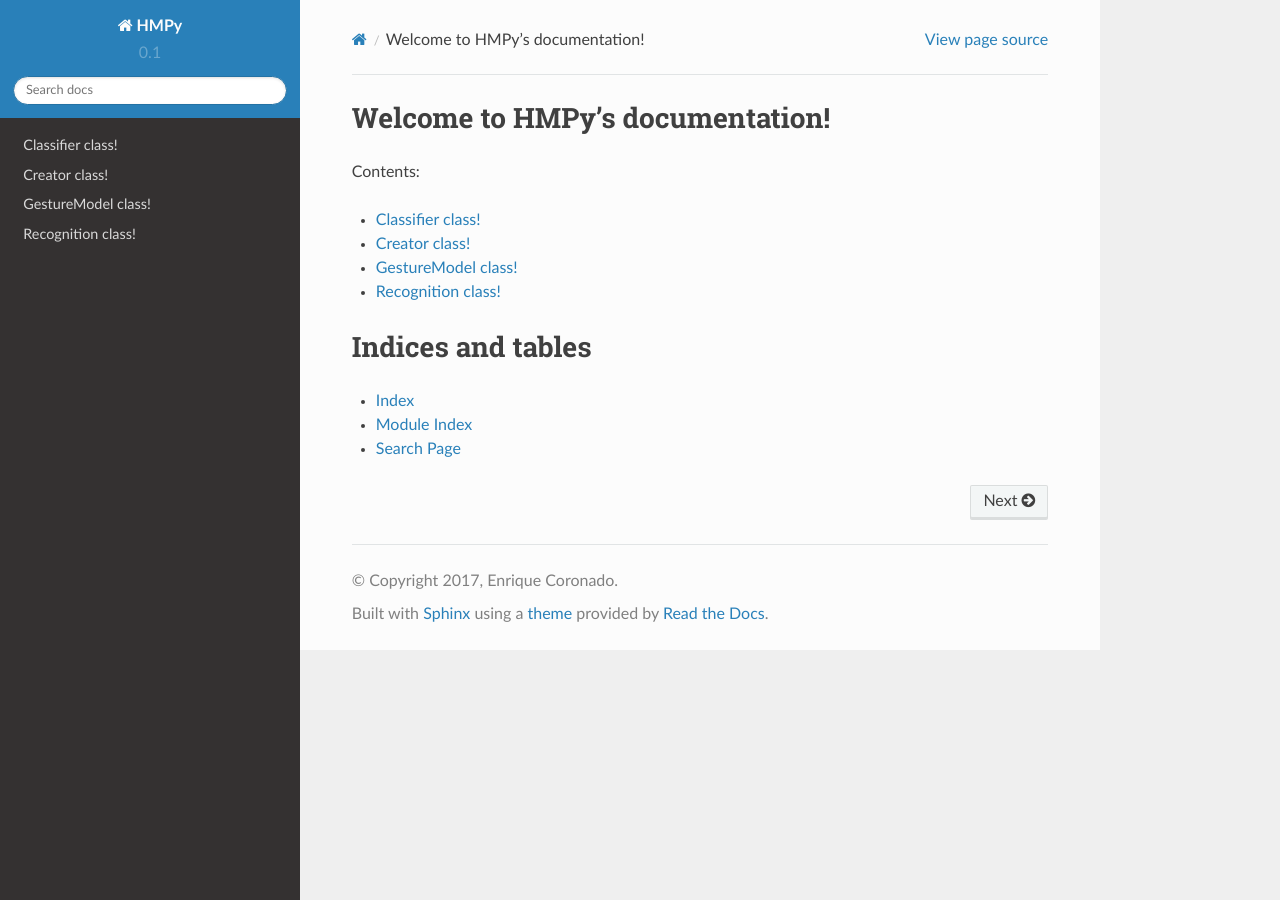
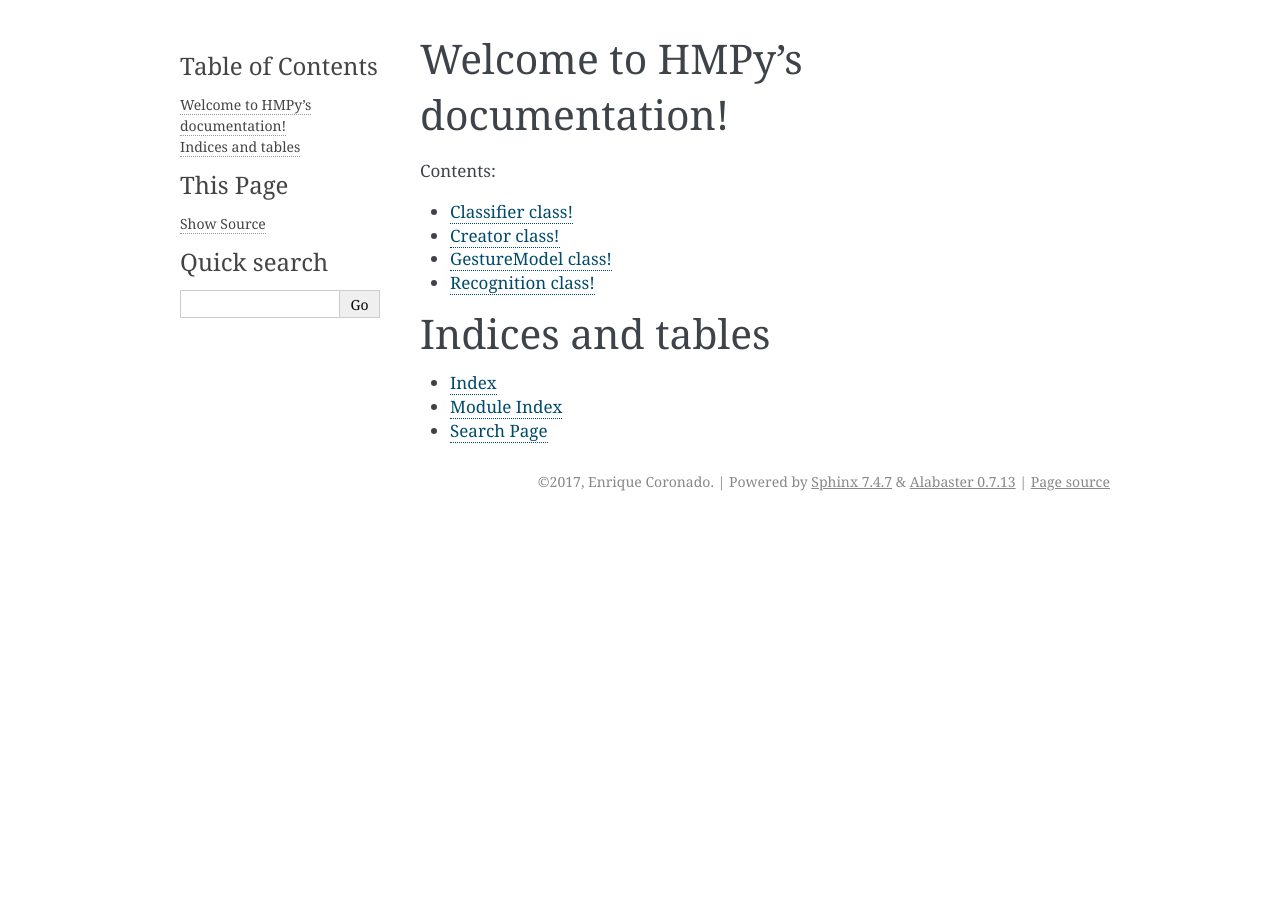
Before and after one commit to enriquecoronadozu/HMPy, a Sphinx documentation site: the page built from docs/source/index.rst, in a window 1280 px wide. Built offline with Sphinx 7.4.7, drawn with Linux system fonts in a browser that asks for light colours.

Commit message:
building and pushing docs

```diff
--- a/docs/source/conf.py
+++ b/docs/source/conf.py
@@ -14,7 +14,6 @@
 
 import sys
 import os
-import sphinx_rtd_theme
 
 # If extensions (or modules to document with autodoc) are in another directory,
 # add these directories to sys.path here. If the directory is relative to the
@@ -111,8 +110,7 @@ todo_include_todos = False
 
 # The theme to use for HTML and HTML Help pages.  See the documentation for
 # a list of builtin themes.
-html_theme = "sphinx_rtd_theme"
-html_theme_path = [sphinx_rtd_theme.get_html_theme_path()]
+html_theme = 'alabaster'
 
 # Theme options are theme-specific and customize the look and feel of a theme
 # further.  For a list of options available for each theme, see the
```
